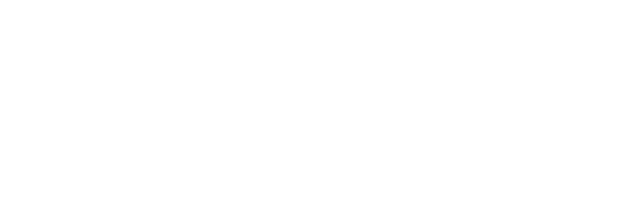
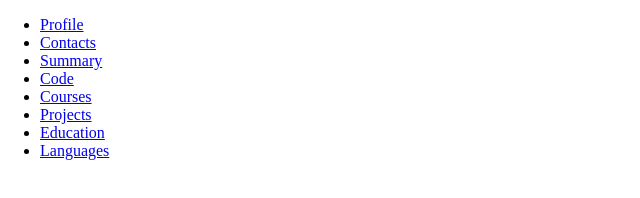
Before and after one commit to EsengulovAlmaz/rsschool-cv, a plain HTML site: page index.html in a window 1280 px wide. Shown: the whole page, without its empty margins (0-640 px from the left). Drawn offline with Linux system fonts and the light colour scheme.

Commit message:
init: start cv task

```diff
--- a/index.html
+++ b/index.html
@@ -5,11 +5,84 @@
     <meta charset="UTF-8">
     <meta http-equiv="X-UA-Compatible" content="IE=edge">
     <meta name="viewport" content="width=device-width, initial-scale=1.0">
-    <title>Document</title>
+    <title>cv</title>
+    <link rel="icon" href="assets/favicon.ico" />
+    <link rel="stylesheet" href="./style.css">
 </head>
 
 <body>
+    <header class="header">
+        <div class="container">
+            <div class="nav">
+                <ul class="nav-list">
+                    <li class="nav-item"><a href="#profile" class="nav-link">Profile</a></li>
+                    <li class="nav-item"><a href="#contacts" class="nav-link">Contacts</a></li>
+                    <li class="nav-item"><a href="#summary" class="nav-link">Summary</a></li>
+                    <li class="nav-item"><a href="#code" class="nav-link">Code</a></li>
+                    <li class="nav-item"><a href="#courses" class="nav-link">Courses</a></li>
+                    <li class="nav-item"><a href="#projects" class="nav-link">Projects</a></li>
+                    <li class="nav-item"><a href="#education" class="nav-link">Education</a></li>
+                    <li class="nav-item"><a href="#languages" class="nav-link">Languages</a></li>
+                </ul>
+            </div>
+        </div>
+    </header>
+    <main class="main main-container">
+        <div class="container">
+            <section class="section" id="profile">
+                <h1 class="section-title">
 
+                </h1>
+            </section>
+
+            <section class="section" id="contacts">
+                <h2 class="section-title">
+
+                </h2>
+            </section>
+
+            <section class="section" id="summary">
+                <h2 class="section-title">
+
+                </h2>
+            </section>
+
+            <section class="section" id="code">
+                <h2 class="section-title">
+
+                </h2>
+            </section>
+
+            <section class="section" id="courses">
+                <h2 class="section-title">
+
+                </h2>
+            </section>
+
+            <section class="section" id="projects">
+                <h2 class="section-title">
+
+                </h2>
+            </section>
+
+            <section class="section" id="education">
+                <h2 class="section-title">
+
+                </h2>
+            </section>
+
+            <section class="section" id="languages">
+                <h2 class="section-title">
+
+                </h2>
+            </section>
+        </div>
+    </main>
+    <footer class="footer">
+        <div class="container">
+
+        </div>
+    </footer>
 </body>
 
 </html>
--- /dev/null
+++ b/style.css
@@ -0,0 +1,36 @@
+* {
+  box-sizing: border-box;
+}
+
+html {
+  scroll-behavior: smooth;
+}
+
+body {
+  min-height: 100vh;
+  margin: 0;
+  padding: 0;
+  display: flex;
+  flex-direction: column;
+  justify-content: space-between;
+}
+
+.container {
+  max-width: 1440px;
+  margin: 0 auto;
+}
+
+.main-container {
+  display: flex;
+  flex-wrap: wrap;
+}
+
+.section {
+  width: 50%;
+}
+
+@media (max-width: 768px) {
+  .section {
+    width: 100%;
+  }
+}
```
Also changed, not shown: css/style.css (deleted).
